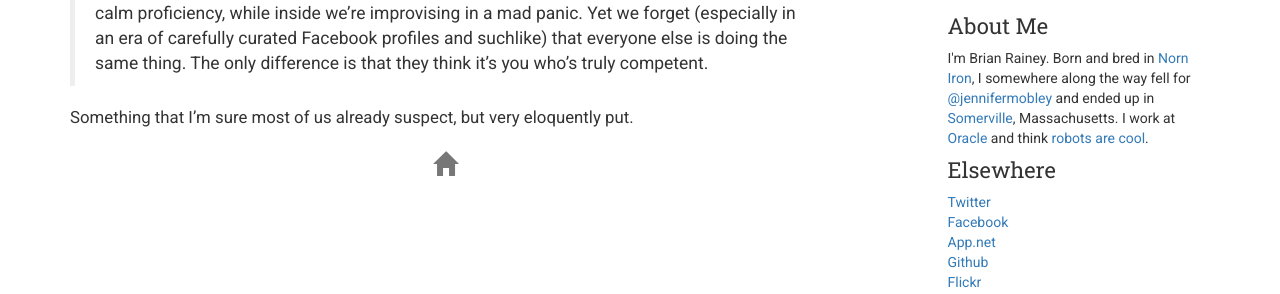
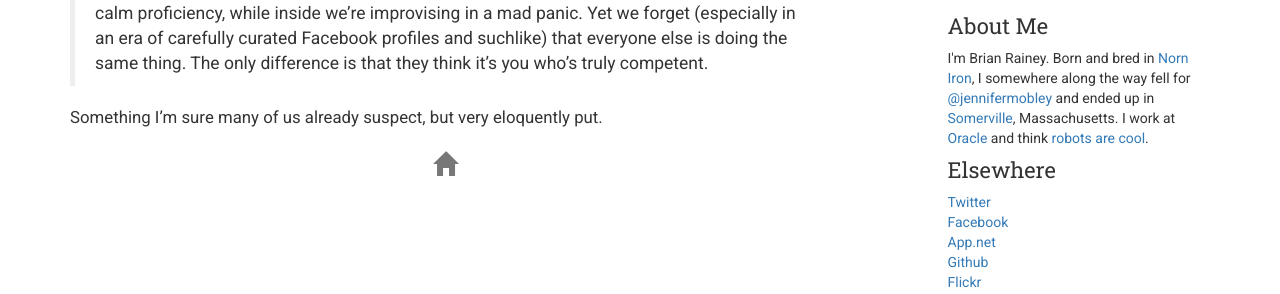
Before and after one commit to brianrainey/brianrainey.github.com, a Jekyll site: the page built from _posts/2014-05-22-winging-it.md, in a window 1280 px wide. Shown: the part 226-520 px from the top of the page. Built offline with Jekyll 4.4.1, drawn with Linux system fonts in a browser that asks for light colours; nearby versions of some CDN libraries.

Commit message:
Fix phrasing

```diff
--- a/_posts/2014-05-22-winging-it.md
+++ b/_posts/2014-05-22-winging-it.md
@@ -15,5 +15,5 @@ Guardian](http://www.theguardian.com/news/oliver-burkeman-s-blog/2014/may/21/eve
   and suchlike) that everyone else is doing the same thing. The only
   difference is that they think it's you who's truly competent.
 
-Something that I'm sure most of us already suspect, but very
-eloquently put.
+Something I'm sure many of us already suspect, but very eloquently
+put.
```
